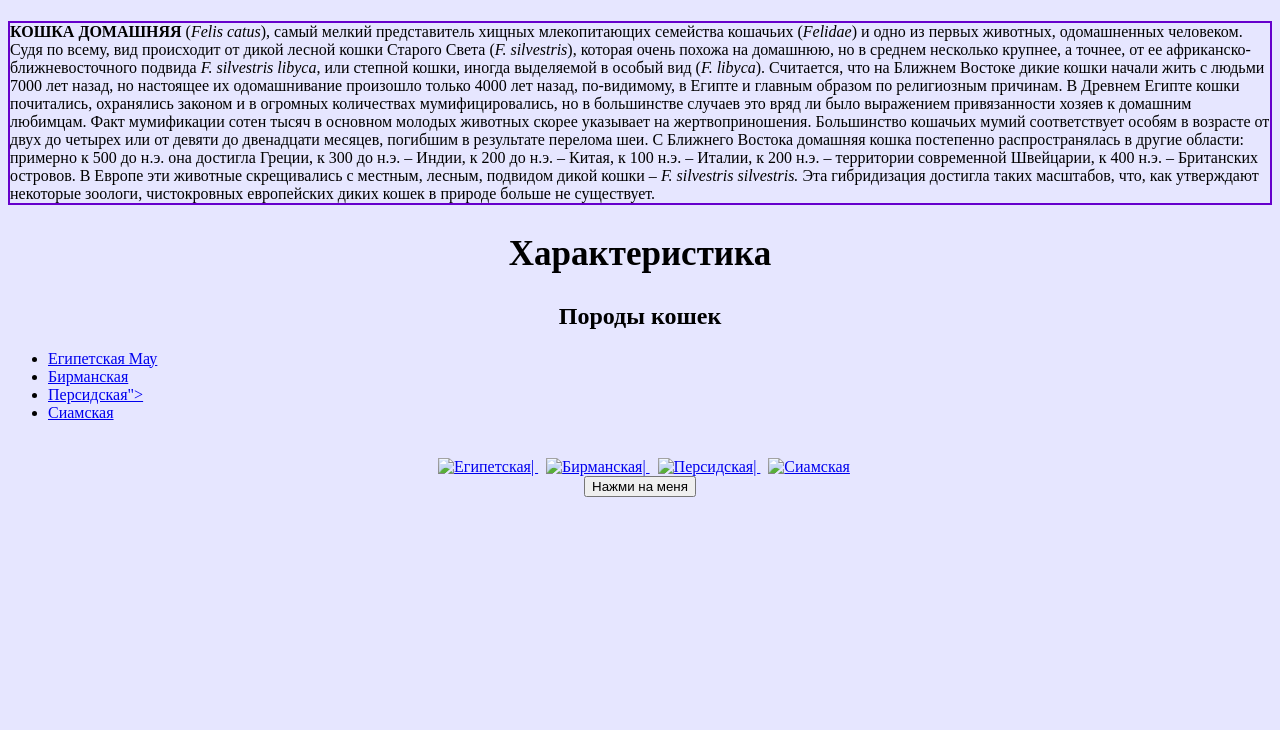
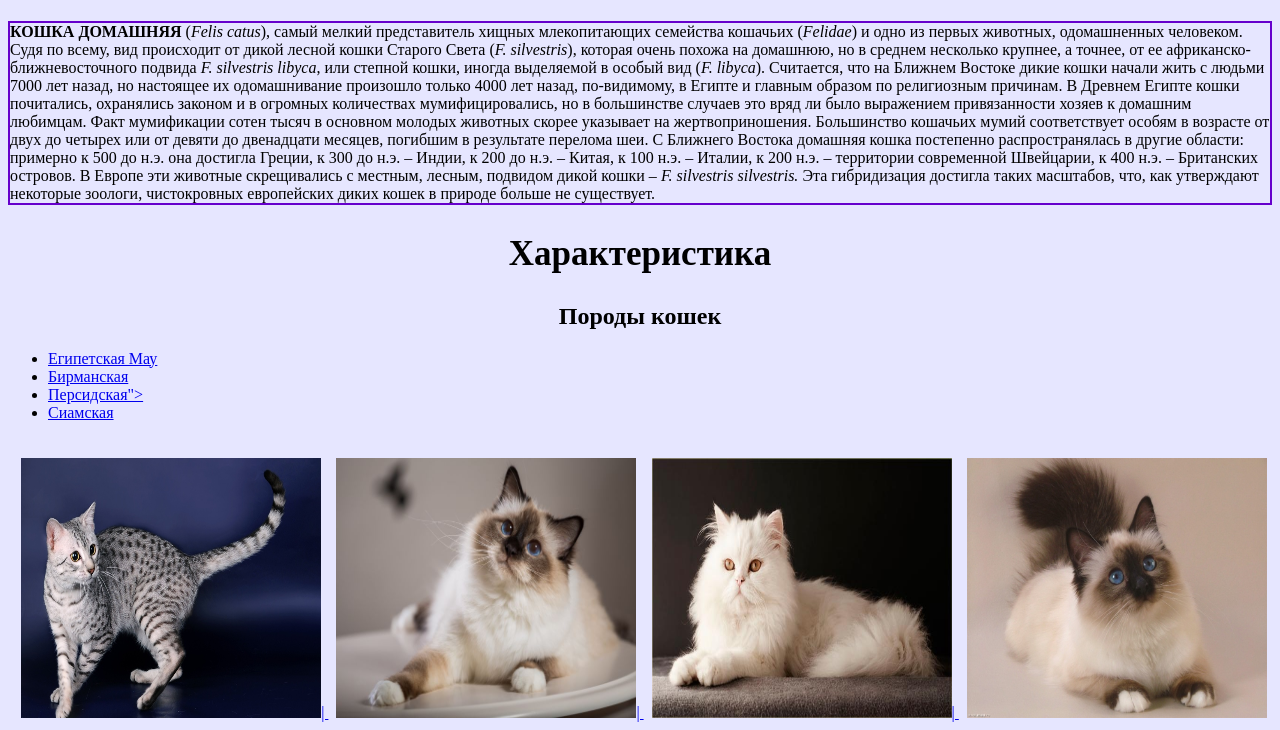
Before and after one commit to N25252015/13012020, a plain HTML site: page index.html in a window 1280 px wide. Shown: the part 618-1348 px from the top of the page. Before the commit the page ends 1123 px from the top, so only its background shows below. Drawn offline with Linux system fonts and the light colour scheme; files whose address does not match are found by name.

Commit message:
Update index.html

```diff
--- a/index.html
+++ b/index.html
@@ -75,11 +75,10 @@
 	</ul>
 	<div class="photos-block">
 
-		<img src="2.jpg" alt="Египетская" title="Египетская Мау" />|
-		<img src="3.jpg" alt="Бирманская" title="Бирманская кошка"/>|
-		<img src="4.jpg" alt="Персидская" title="Персидская кошка"/>|
-		<img src="5.jpg" alt="Сиамская" title="Сиамская кошка"/><br>
-		<button>Нажми на меня</button>
+		<img src="images/2.jpg" alt="Египетская" title="Египетская Мау" />|
+		<img src="images/3.jpg" alt="Бирманская" title="Бирманская кошка"/>|
+		<img src="images/4.jpg" alt="Персидская" title="Персидская кошка"/>|
+		<img src="images/5.jpg" alt="Сиамская" title="Сиамская кошка"/><br>
 	</div>
 </body>
 </html>
```
